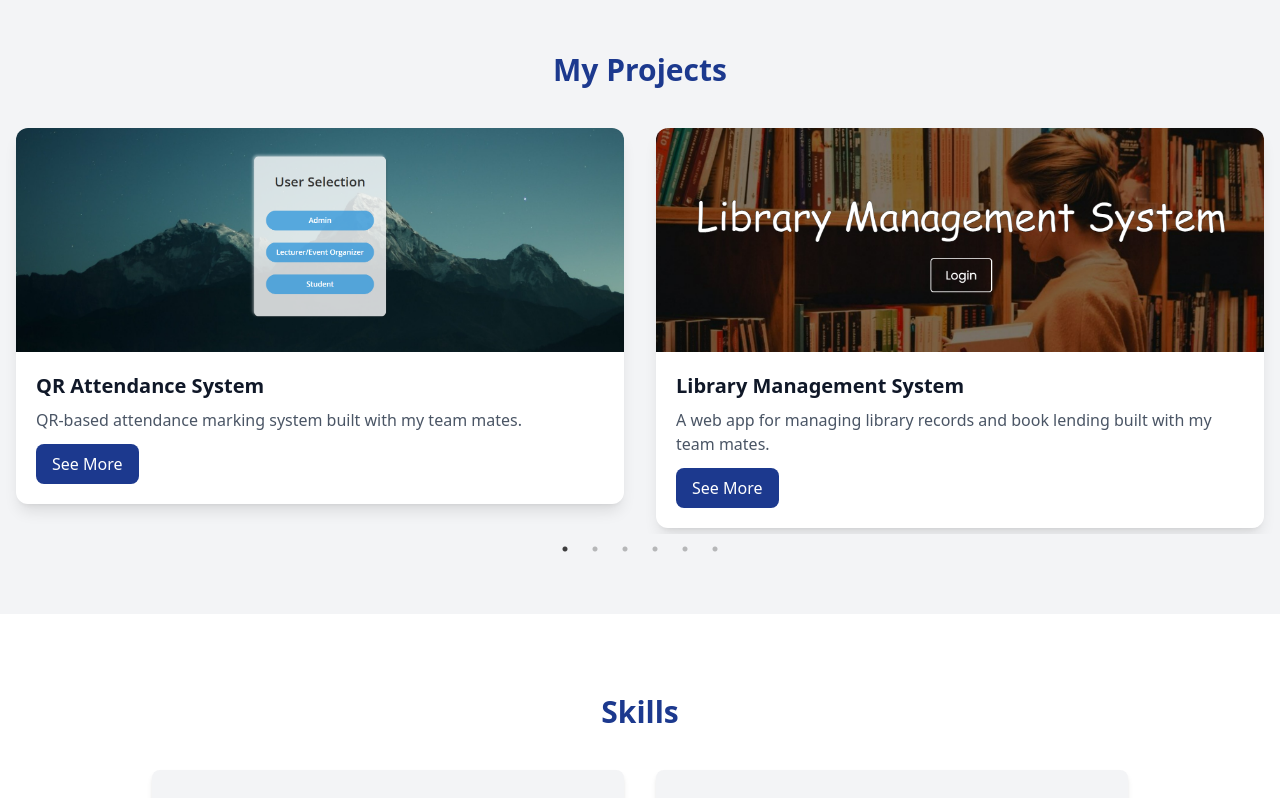
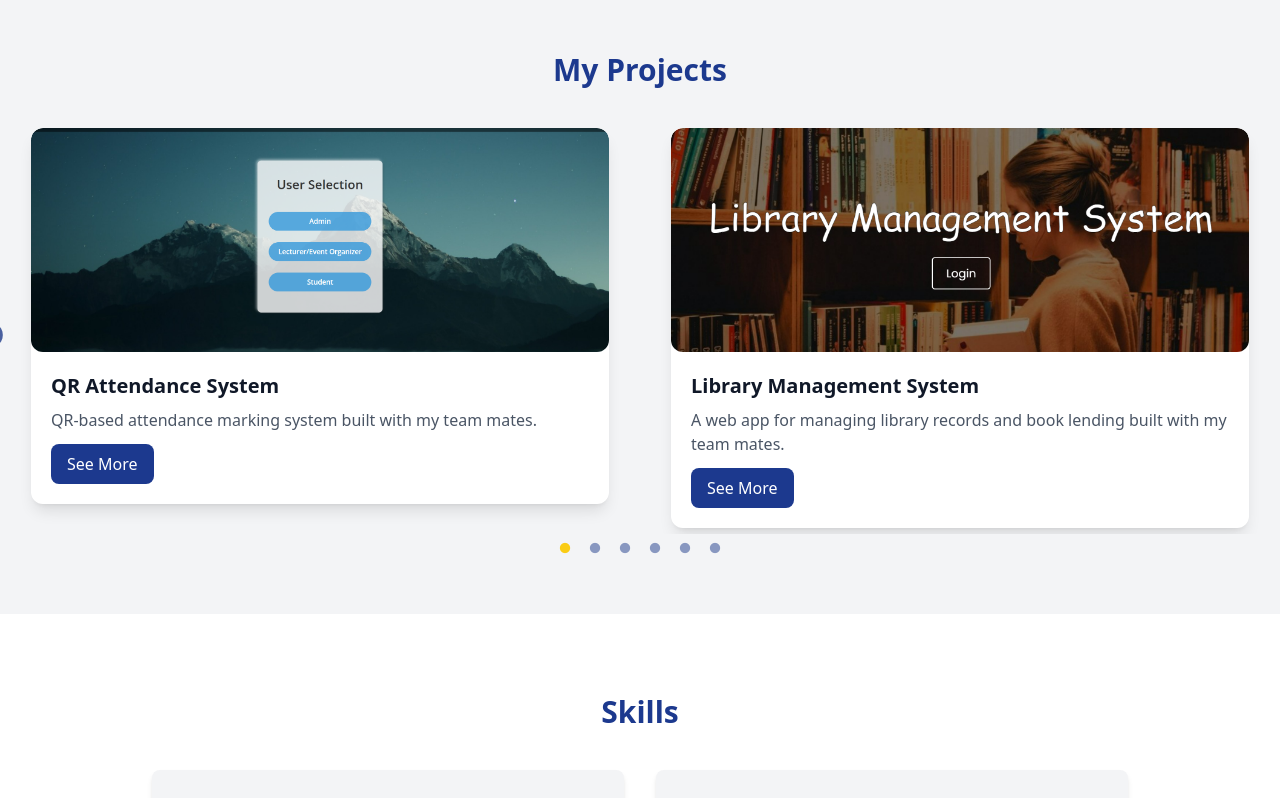
Before and after one commit to Chanuli-Sandanayake/portfolio, a React (Vite) app: page / in a window 1280 px wide. Shown: the part 900-1698 px from the top of the page. Built offline with nearby package versions, Linux system fonts and the light colour scheme.

Commit message:
Fix: added slider

```diff
--- a/src/App.jsx
+++ b/src/App.jsx
@@ -373,6 +373,7 @@ export default function App() {
     Certifications
   </h2>
 
+
   <Slider
   dots={true}
   infinite={true}
--- a/src/index.css
+++ b/src/index.css
@@ -1,6 +1,55 @@
 @import "tailwindcss";
 @import "slick-carousel/slick/slick.css";
 @import "slick-carousel/slick/slick-theme.css";
+
+/* Swiper / React Slick Visibility Fix */
+.slick-slide {
+  padding: 0 15px;
+  transition: transform 0.3s ease-in-out;
+}
+
+.slick-slide img {
+  border-radius: 12px;
+  transition: transform 0.4s ease-in-out, box-shadow 0.4s ease-in-out;
+}
+
+.slick-slide:hover img {
+  transform: scale(1.03);
+  box-shadow: 0 8px 20px rgba(0, 0, 0, 0.3);
+}
+
+/* Make sure arrows are visible in both light and dark themes */
+.slick-prev:before,
+.slick-next:before {
+  color: #1e3a8a !important; /* blue-900 */
+  font-size: 30px !important;
+  opacity: 0.8 !important;
+}
+
+.dark .slick-prev:before,
+.dark .slick-next:before {
+  color: #facc15 !important; /* yellow-400 */
+}
+
+/* Ensure dots are visible and aligned */
+.slick-dots li button:before {
+  font-size: 12px;
+  color: #1e3a8a;
+  opacity: 0.5;
+}
+
+.slick-dots li.slick-active button:before {
+  color: #facc15;
+  opacity: 1;
+}
+
+.dark .slick-dots li button:before {
+  color: #facc15;
+}
+
+.dark .slick-dots li.slick-active button:before {
+  color: #fbbf24;
+}
 
 
 @media (max-width: 768px) {
```
Also changed, not shown: 1 other file (tests, documents, lock files or other folders).
